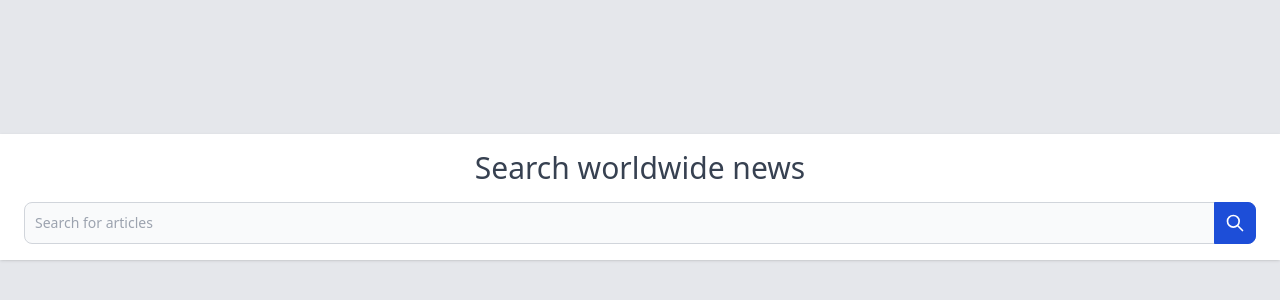
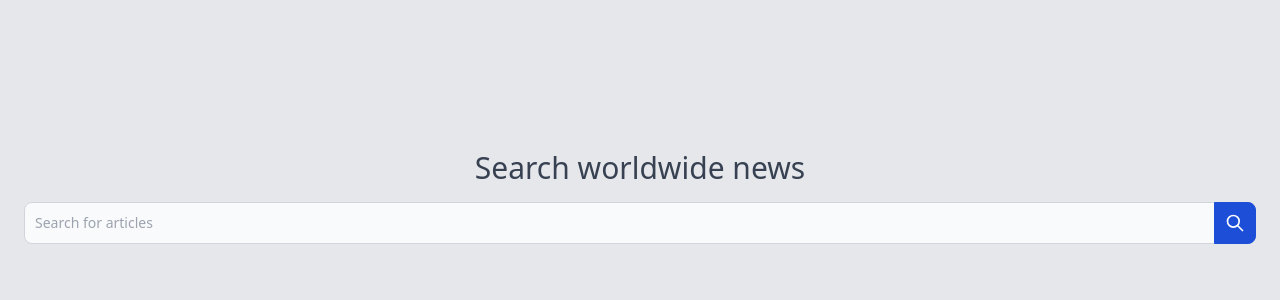
Before and after one commit to sergiodk5/vue-articles, a Vue app: page / in a window 1280 px wide. Shown: the part 266-566 px from the top of the page. Built offline with nearby package versions, Linux system fonts and the light colour scheme.

Commit message:
Search bar fix UI before articles

```diff
--- a/src/components/SearchFrom.vue
+++ b/src/components/SearchFrom.vue
@@ -1,5 +1,5 @@
 <template>
-  <form class="bg-white" @submit.prevent="onSubmit">
+  <form @submit.prevent="onSubmit">
     <h3 class="text-gray-700 mb-4 text-xl sm:text-3xl text-center">
       Search worldwide news
     </h3>
--- a/src/views/HomeView.vue
+++ b/src/views/HomeView.vue
@@ -4,8 +4,8 @@
       <div class="h-32 mb-4"></div>
 
       <div
-        class="fixed w-full left-0 flex justify-center items-center bg-white shadow transition-all ease-in-out duration-500 p-4"
-        :class="[!articles.length && !error ? 'top-1/2' : 'top-0']"
+        class="fixed w-full left-0 flex justify-center items-center transition-all ease-in-out duration-500 p-4"
+        :class="[!articles.length && !error ? 'top-1/2' : 'top-0 bg-white shadow']"
       >
         <div class="container mx-auto">
           <div class="mx-2">
```
